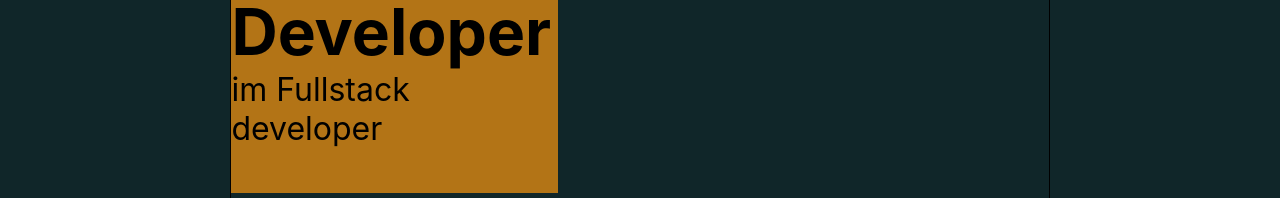
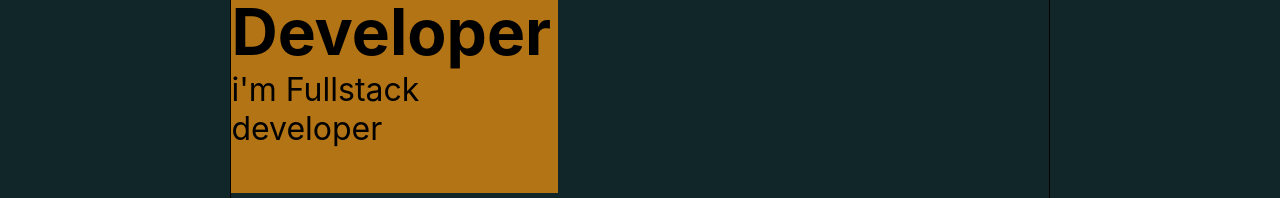
Before and after one commit to Younes-sh/portfolioReact, a React (Create React App) app in the folder app/: page / in a window 1280 px wide. Shown: the part 278-476 px from the top of the page. Built offline with nearby package versions, Linux system fonts and the light colour scheme.

Commit message:
edit description  in Home page

```diff
--- a/app/src/Pages/Home/home.jsx
+++ b/app/src/Pages/Home/home.jsx
@@ -2,7 +2,7 @@ import Header from '../../Components/Header/Header';
 import './home.css'
 const Home = () => {
     let infoPersonal = [
-        {name:'Younes' , job:'Developer',description:'im Fullstack developer'},
+        {name:'Younes' , job:'Developer',description:`i'm Fullstack developer`},
     ]
     return (
         <div  className='Home'>
```
